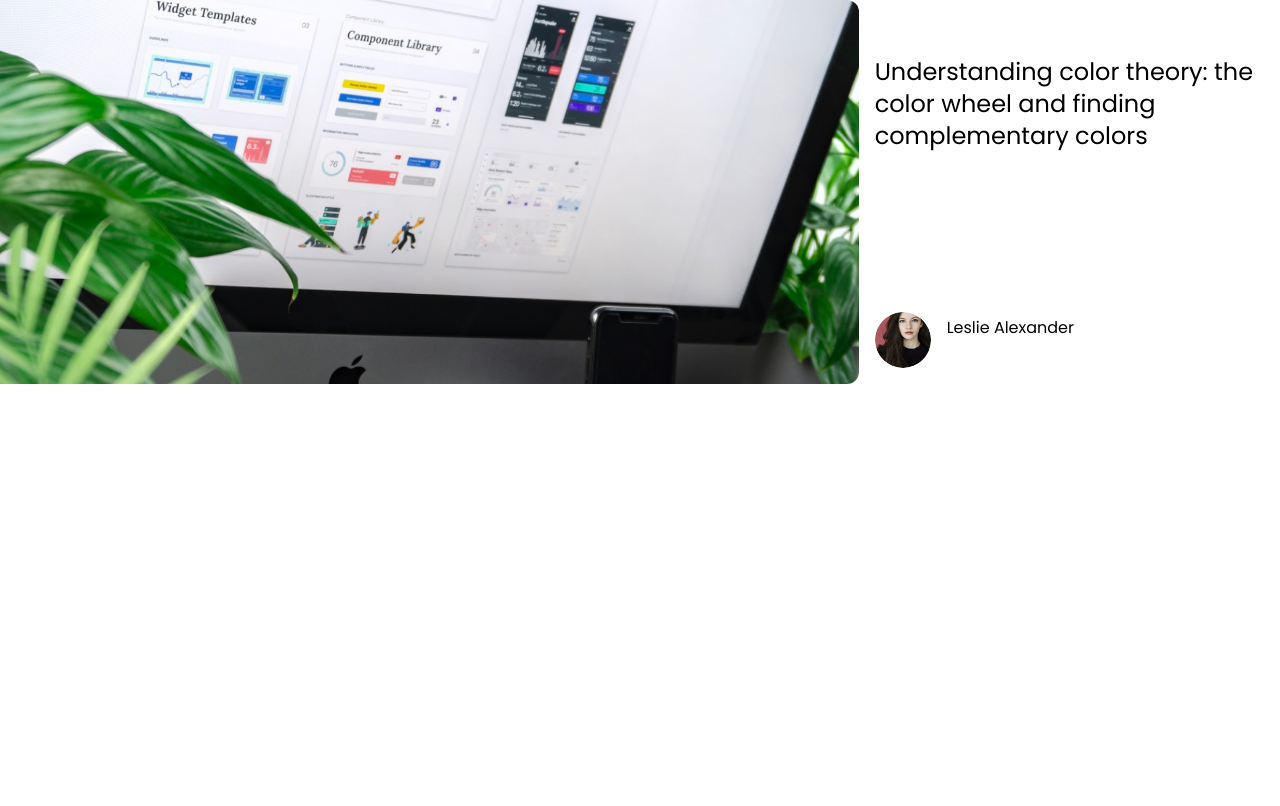
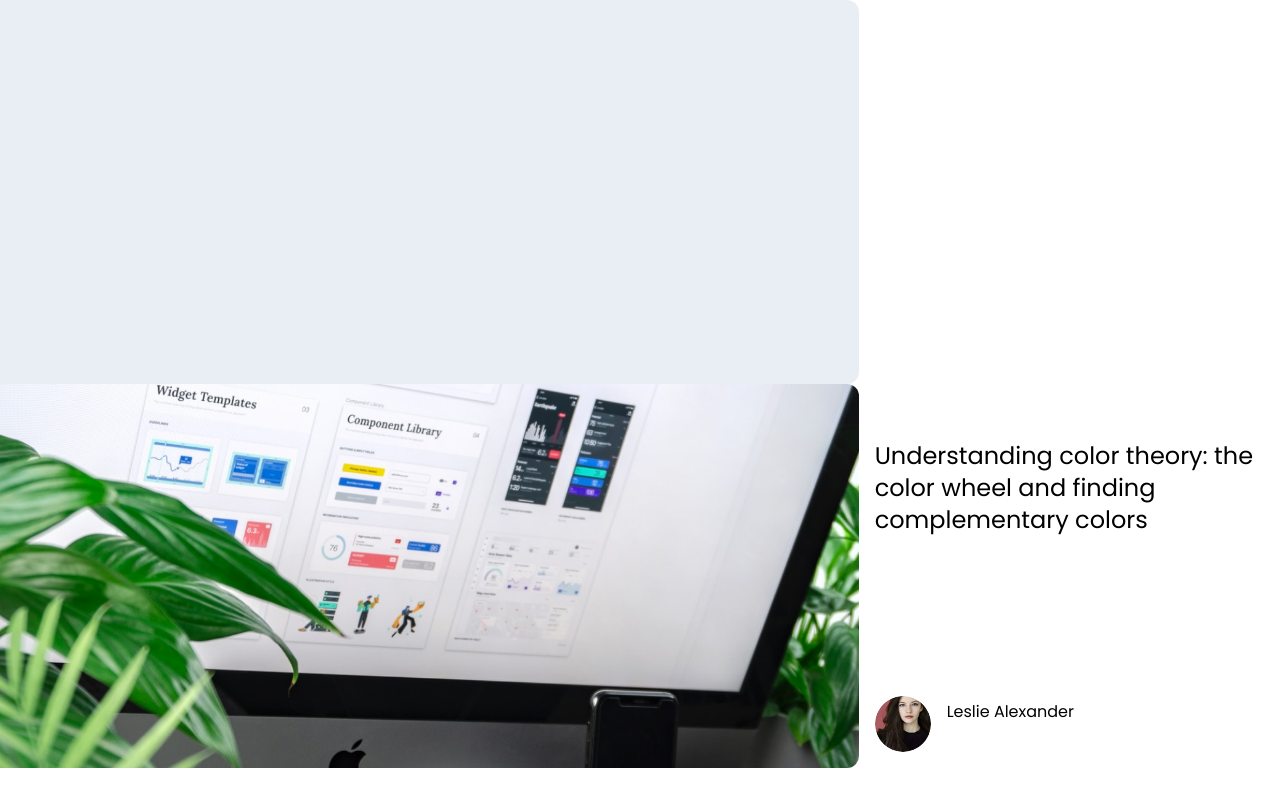
Before and after one commit to Alinurrr/epictesus-nextjs-blog, a Next.js app: page /component/FeaturedPost in a window 1280 px wide. Shown: the top 806 px of the page. Built offline with nearby package versions, Linux system fonts and the light colour scheme.

Commit message:
skeleton loading image wiht onLoadingComplete

```diff
--- a/pages/component/FeaturedPost.js
+++ b/pages/component/FeaturedPost.js
@@ -4,19 +4,21 @@ import React, { useEffect, useState } from 'react'
 import InfoPost from './InfoPost'
 
 export default function FeaturedPost() {
-  const [thumbnail, setThumbnail] = useState(null)
+  const [thumbnailLoading, setThumbnailLoading] = useState(true)
 
-  useEffect(() => {
-    setThumbnail('/public/featured-thumbnail.png')
-    // console.log(thumbnail)
-  }, [])
+  // useEffect(() => {
+  //   setThumbnail('/public/featured-thumbnail.png')
+  //   // console.log(thumbnail)
+  // }, [])
 
   return (
     <article>
       <div className="flex flex-wrap -mx-4 items-center">
 
         {
-          thumbnail ?
+          thumbnailLoading &&
+          <div className="px-4 lg:w-8/12 md:w-7/12 w-full sm:h-96 h-60 relative mb-4 md:mb-0 animate-pulse bg-slate-200 rounded-xl" />
+        }
         <div className="px-4 lg:w-8/12 md:w-7/12 w-full sm:h-96 h-60 relative mb-4 md:mb-0 transition-all">
           <Link href="/detail">
             <a>
@@ -25,13 +27,11 @@ export default function FeaturedPost() {
                 layout="fill"
                 objectFit="cover"
                 loading="lazy"
+                onLoadingComplete={() => setThumbnailLoading(false)}
               />
             </a>
           </Link>
         </div>
-            :
-            <div className="px-4 lg:w-8/12 md:w-7/12 w-full sm:h-96 h-60 relative mb-4 md:mb-0 animate-pulse bg-slate-200 rounded-xl" />
-        }
 
         <div className="lg:w-4/12 md:w-5/12 w-full px-4">
           <InfoPost
```
Lines whose indentation alone changed are shown as unchanged.
